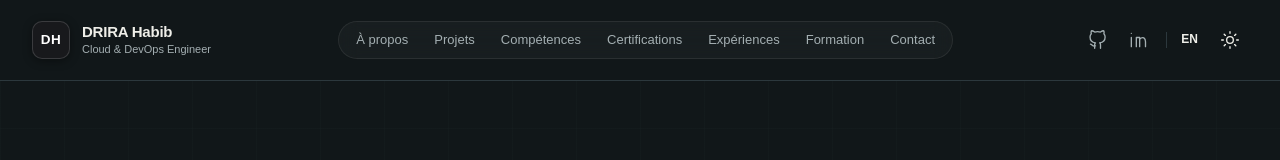
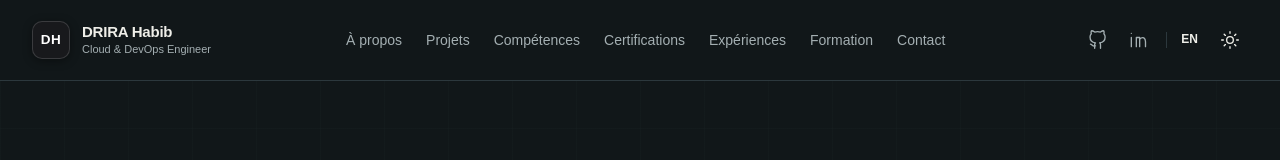
Before and after one commit to habibdrira/habibdrira.github.io, a Next.js app: page /cv.pdf in a window 1280 px wide. Shown: the top 160 px of the page. Built offline with nearby package versions, Linux system fonts and the light colour scheme.

Commit message:
style(nav): remove outer frame/capsule and highlight active section with clean intense accent

```diff
--- a/src/app/(site)/[locale]/styles.css
+++ b/src/app/(site)/[locale]/styles.css
@@ -36,15 +36,12 @@ p { color:var(--muted); }
 .brand-name { font-size:15px; font-weight:700; color:var(--text); line-height:1.2; letter-spacing:-.015em; white-space:nowrap; }
 .brand-role { font-size:11px; font-weight:500; color:var(--muted); line-height:1.2; margin-top:2px; white-space:nowrap; }
 
-/* Center navigation pill container (krapp / modern capsule style) */
-.navigation-pill-wrapper { display:flex; align-items:center; justify-content:center; width:100%; }
-.navigation-pill { display:flex; align-items:center; gap:2px; padding:3px 5px; border-radius:9999px; background:rgba(0,0,0,.03); border:1px solid rgba(0,0,0,.07); }
-[data-theme=dark] .navigation-pill { background:rgba(255,255,255,.03); border:1px solid rgba(255,255,255,.08); backdrop-filter:blur(10px); }
-.nav-pill-item { display:inline-flex; align-items:center; padding:5px 12px; font-size:13px; font-weight:500; color:var(--muted); border-radius:9999px; text-decoration:none; white-space:nowrap; transition:all .2s cubic-bezier(.16,1,.3,1); user-select:none; }
-.nav-pill-item:hover { color:var(--text); background:rgba(0,0,0,.04); }
-[data-theme=dark] .nav-pill-item:hover { color:#ffffff; background:rgba(255,255,255,.06); }
-.nav-pill-item.is-active { background:#ffffff; color:#111111; font-weight:600; box-shadow:0 2px 8px rgba(0,0,0,.08); }
-[data-theme=dark] .nav-pill-item.is-active { background:var(--surface); color:var(--accent); border:1px solid rgba(0,210,255,.28); box-shadow:0 0 10px rgba(0,210,255,.12); }
+/* Clean, open center navigation without enclosing box/frame */
+.navigation { display:flex; align-items:center; justify-content:center; gap:24px; }
+.navigation a { position:relative; font-size:14px; font-weight:500; color:var(--muted); text-decoration:none; padding:10px 0; white-space:nowrap; transition:color .2s ease,text-shadow .2s ease; }
+.navigation a:hover { color:var(--text); }
+.navigation a.is-active { color:var(--accent); font-weight:600; text-shadow:0 0 12px color-mix(in srgb, var(--accent) 40%, transparent); }
+[data-theme=light] .navigation a.is-active { color:var(--text); font-weight:700; text-shadow:none; }
 
 .header-actions { justify-self:end; display:flex; align-items:center; gap:10px; }
 .header-socials { display:flex; align-items:center; gap:4px; }
@@ -247,10 +244,10 @@ p { color:var(--muted); }
   .header-inner { display:flex; }
   .header-actions { margin-left:auto; }
   .menu-button { display:grid; }
-  .navigation-pill-wrapper { display:none; position:absolute; top:80px; left:0; right:0; padding:16px 24px 24px; background:var(--bg); border-bottom:1px solid var(--line); box-shadow:0 12px 30px rgba(0,0,0,.25); }
-  .navigation-pill-wrapper.is-open { display:flex; }
-  .navigation-pill-wrapper.is-open .navigation-pill { flex-direction:column; width:100%; border-radius:14px; padding:8px; gap:4px; }
-  .navigation-pill-wrapper.is-open .nav-pill-item { width:100%; justify-content:flex-start; padding:10px 16px; font-size:15px; border-radius:8px; }
+  .navigation { display:none; position:absolute; top:80px; left:0; right:0; padding:16px 32px 24px; background:var(--bg); border-bottom:1px solid var(--line); box-shadow:0 12px 30px rgba(0,0,0,.25); }
+  .navigation.is-open { display:flex; flex-direction:column; align-items:stretch; gap:0; }
+  .navigation a { padding:12px 0; font-size:16px; border-bottom:1px solid color-mix(in srgb, var(--line) 40%, transparent); }
+  .navigation a.is-active { color:var(--accent); font-weight:600; }
 }
 @media(max-width:1100px) {
   .hero { gap:32px; }
--- a/src/components/Header.tsx
+++ b/src/components/Header.tsx
@@ -49,7 +49,7 @@ export function Header({ locale, name, role = 'Cloud & DevOps Engineer', github,
       if (!ticking) {
         window.requestAnimationFrame(() => {
           const scrollPos = window.scrollY + 130
-          // If near the top of the page, no section link should be highlighted
+          // If near the top, no link is active
           if (window.scrollY < 180) {
             setActiveSection('')
             ticking = false
@@ -131,26 +131,24 @@ export function Header({ locale, name, role = 'Cloud & DevOps Engineer', github,
         </Link>
 
         <nav
-          className={`navigation-pill-wrapper ${open ? 'is-open' : ''}`}
+          className={`navigation ${open ? 'is-open' : ''}`}
           id="main-navigation"
           aria-label={locale === 'fr' ? 'Navigation principale' : 'Main navigation'}
         >
-          <div className="navigation-pill">
           {links.map(key => {
             const label = key === 'about' ? (locale === 'fr' ? 'À propos' : 'About') : labels[key]
-              const isActive = activeSection === key
+            const isActive = isHome && activeSection === key
             return (
               <a
                 key={key}
                 href={isHome ? `#${key}` : `/${locale}/#${key}`}
-                  className={`nav-pill-item ${isActive ? 'is-active' : ''}`}
+                className={`nav-link ${isActive ? 'is-active' : ''}`}
                 onClick={e => handleNavClick(e, key)}
               >
                 {label}
               </a>
             )
           })}
-          </div>
         </nav>
 
         <div className="header-actions">
```
Lines whose indentation alone changed are shown as unchanged.
